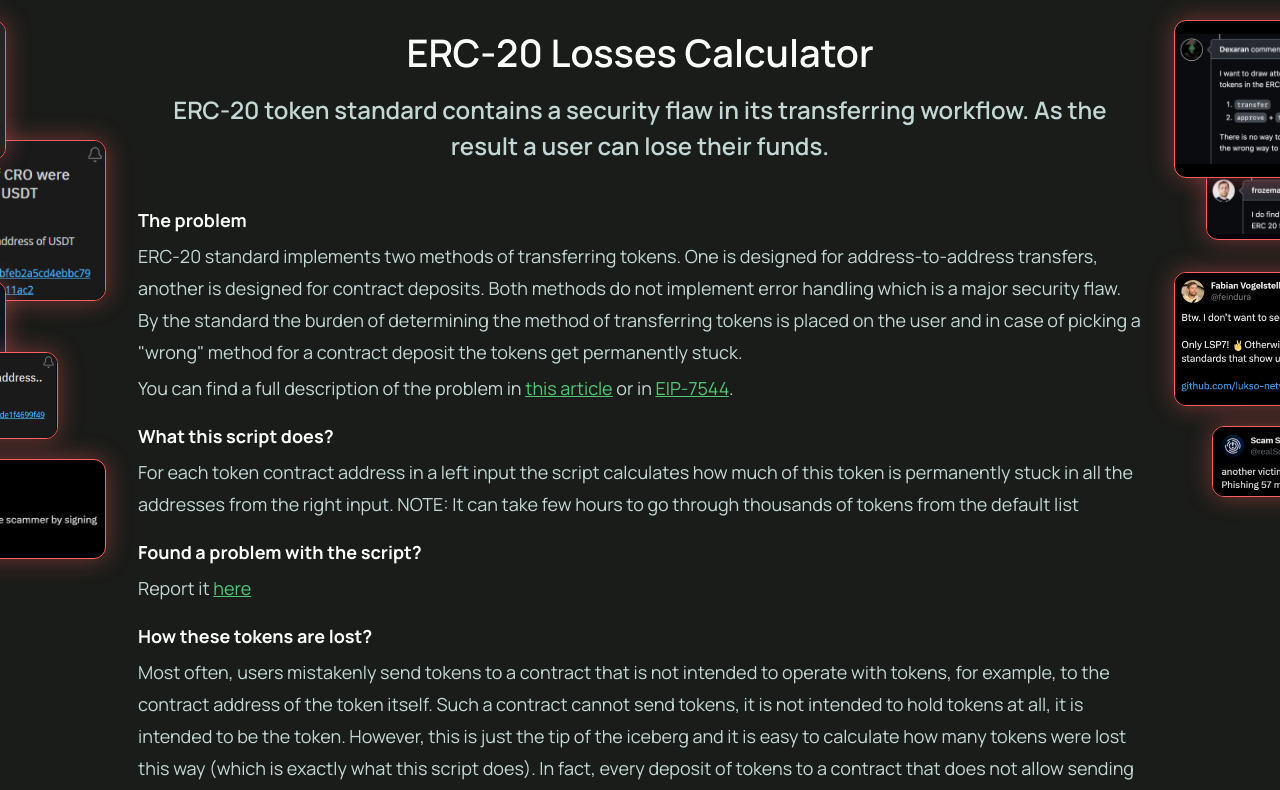
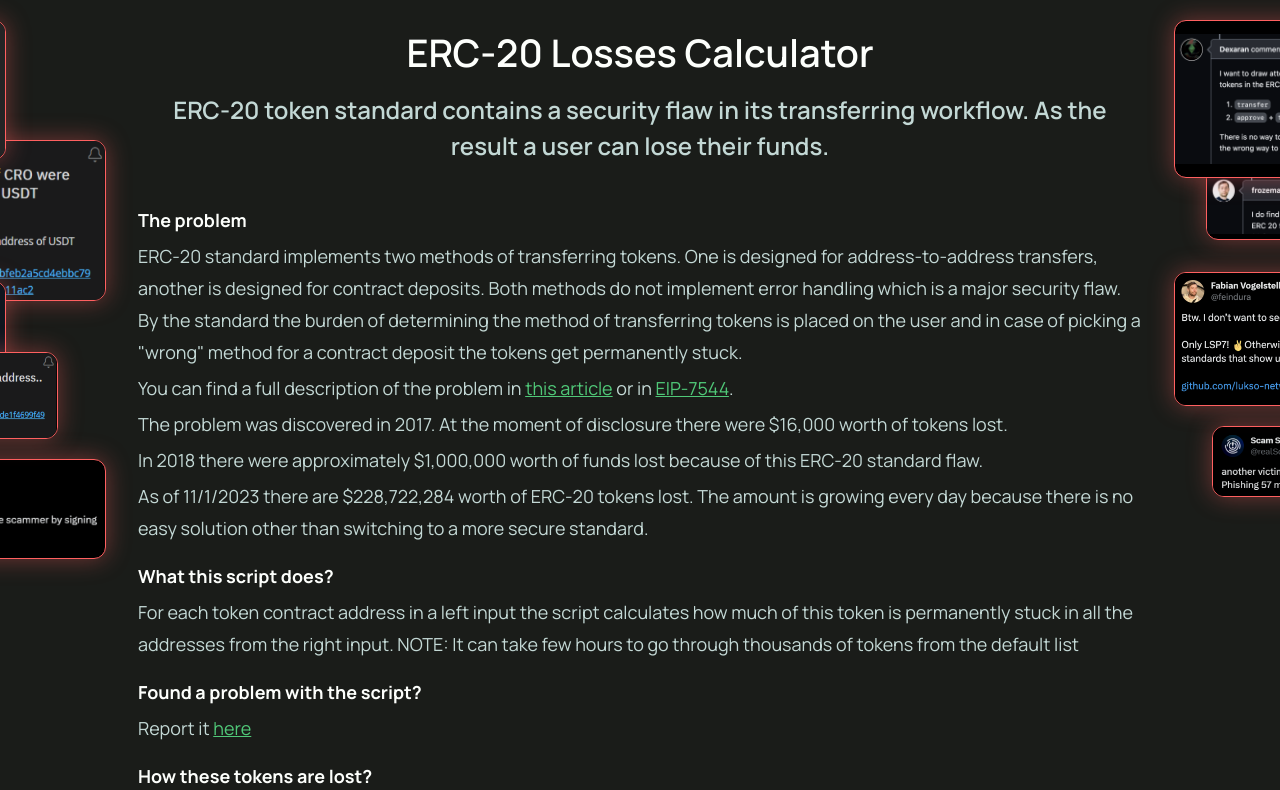
Before and after one commit to Dexaran/dexaran.github.io, a Next.js app in the folder erc20-losses-sources/: page / in a window 1280 px wide. Shown: the top 790 px of the page. Built offline with nearby package versions, Linux system fonts and the light colour scheme; what @web3modal/ethereum, wagmi, web3 would draw is missing.

Commit message:
Update Header.tsx

```diff
--- a/erc20-losses-sources/src/components/Header/Header.tsx
+++ b/erc20-losses-sources/src/components/Header/Header.tsx
@@ -45,6 +45,15 @@ export const Header = () => {
           </a>
           .
         </p>
+        <p>
+          {`The problem was discovered in 2017. At the moment of disclosure there were $16,000 worth of tokens lost.`}
+        </p>
+        <p>
+          {`In 2018 there were approximately $1,000,000 worth of funds lost because of this ERC-20 standard flaw.`}
+        </p>
+        <p>
+          {`As of 11/1/2023 there are $228,722,284 worth of ERC-20 tokens lost. The amount is growing every day because there is no easy solution other than switching to a more secure standard.`}
+        </p>
         <h3>What this script does?</h3>
         <p>
           For each token contract address in a left input the script calculates how much of this
```
